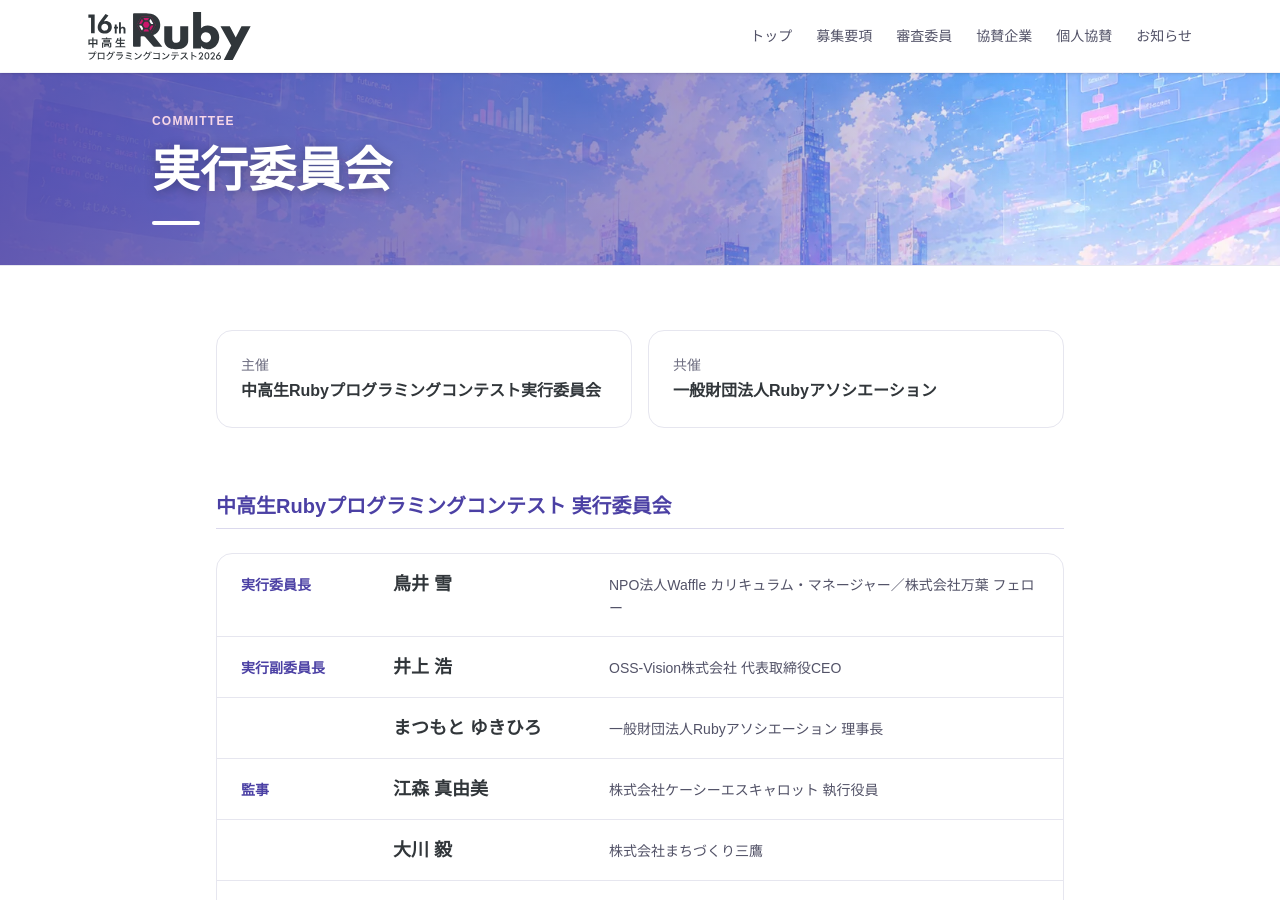
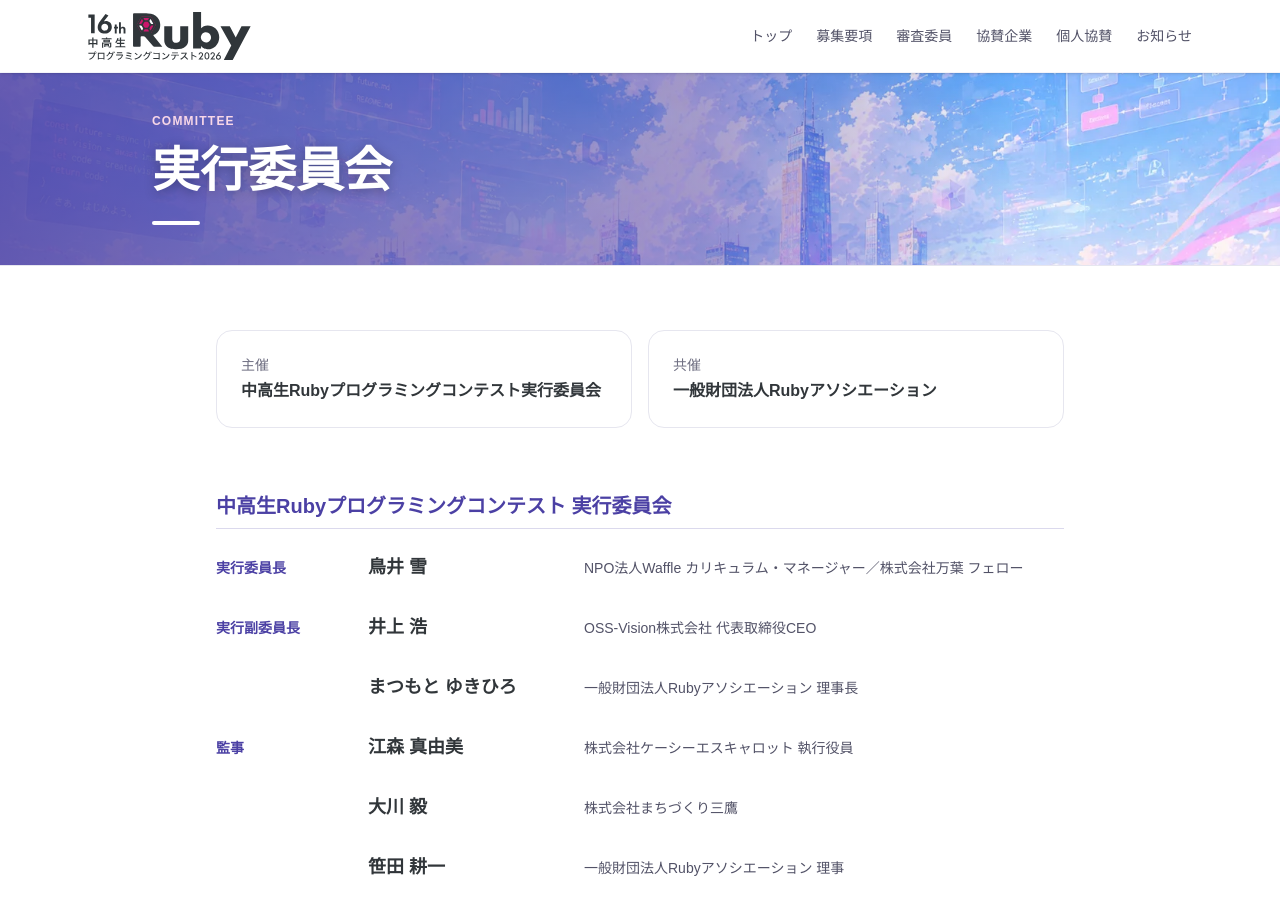
Before and after one commit to ruby-procon-net/ruby-procon-net-2026, a Jekyll site: the page built from committee.html, in a window 1280 px wide and 900 px high. Built offline with Jekyll 4.4.1, drawn with Linux system fonts in a browser that asks for light colours.

Commit message:
委員会メンバー一覧の区切り線と余白を調整

```diff
--- a/committee.html
+++ b/committee.html
@@ -24,10 +24,10 @@
 
   {% for group in site.data.committee %}
   <section class="a--committee-section">
-    <h2 class="a--committee-name text-xl font-black text-grape mb-6 pb-2 border-b border-grape/20">{{ group.section }}</h2>
-    <ul class="l--committee-members divide-y divide-gray-200 border border-gray-200 rounded-2xl bg-white list-none">
+    <h2 class="a--committee-name text-xl font-black text-grape mb-2 pb-2 border-b border-grape/20">{{ group.section }}</h2>
+    <ul class="l--committee-members rounded-2xl bg-white list-none">
       {% for member in group.members %}
-      <li class="a--committee-member flex flex-col sm:flex-row sm:items-baseline gap-1 sm:gap-6 px-6 py-4">
+      <li class="a--committee-member flex flex-col sm:flex-row sm:items-baseline gap-1 sm:gap-6 py-4">
         <p class="a--member-role text-grape font-semibold text-sm sm:w-32 sm:shrink-0">{{ member.role }}</p>
         <p class="a--member-name text-gray-900 font-bold text-lg sm:w-48 sm:shrink-0">{{ member.name }}</p>
         <p class="a--member-affiliation text-gray-600 text-sm leading-relaxed">{{ member.affiliation }}</p>
```
